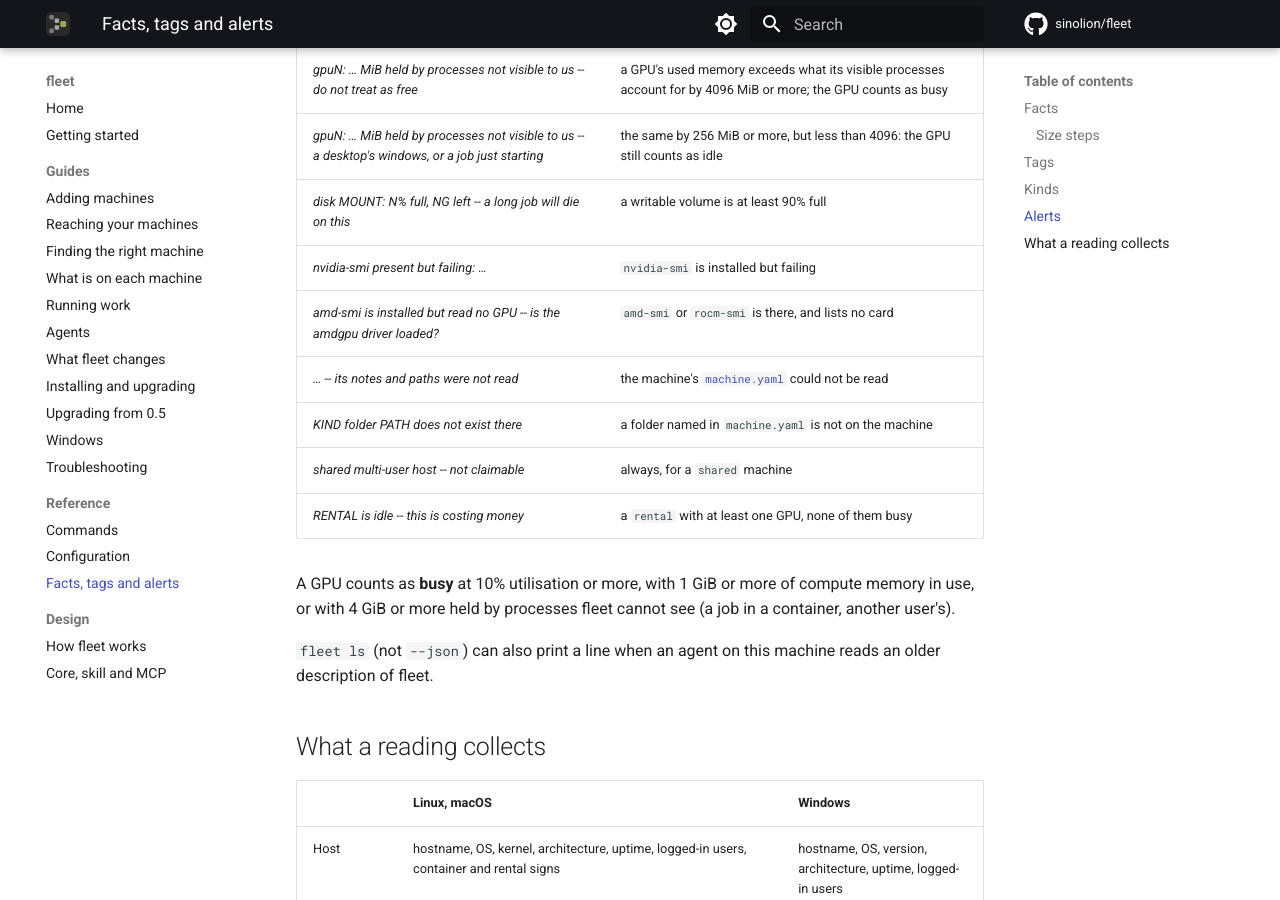
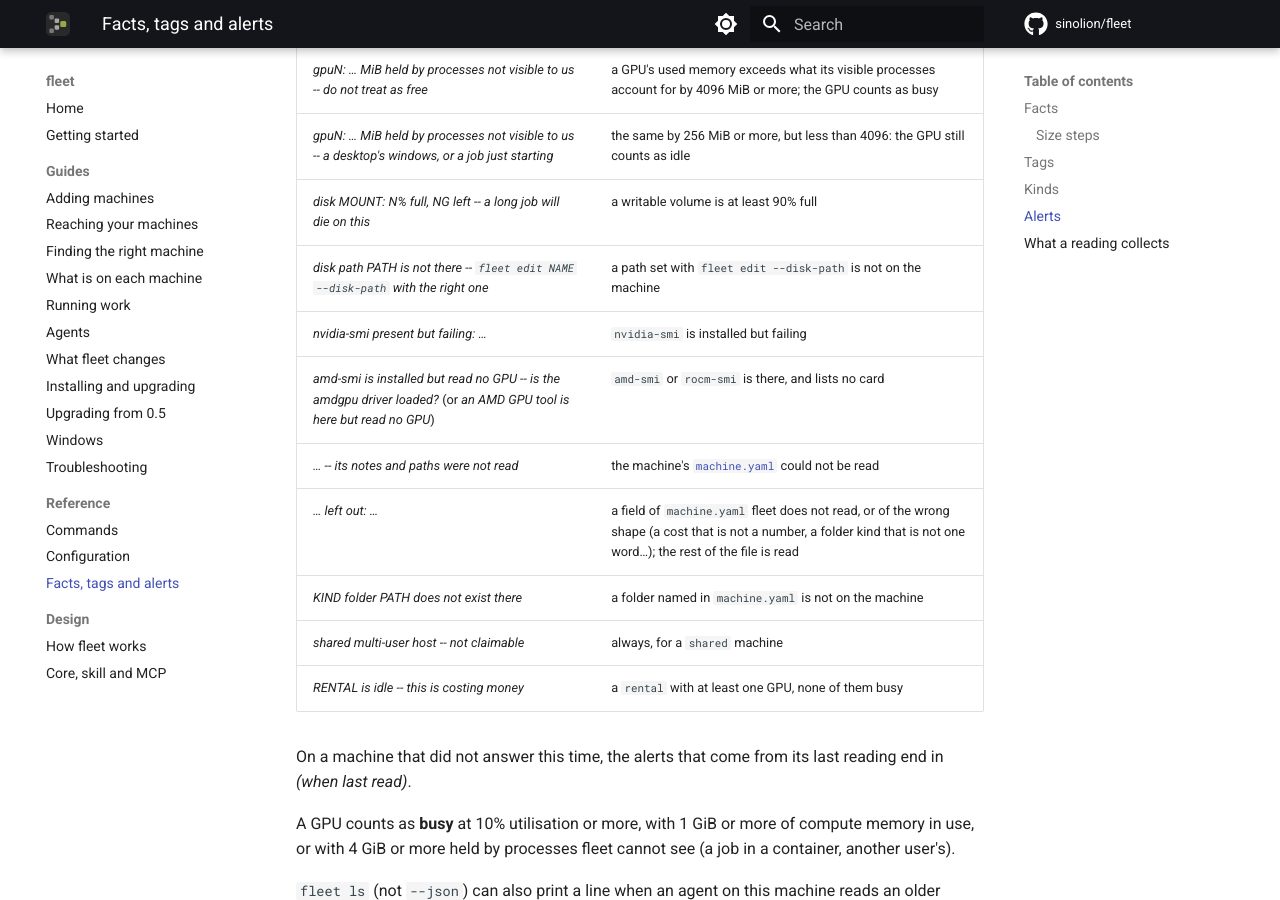
Before and after one commit to lion-zhang/fleet, an MkDocs documentation site: the page built from docs/reference/facts.md, in a window 1280 px wide and 900 px high, scrolled down 2863 px. Built offline with MkDocs 1.6.1 and Material for MkDocs 9.7.7, drawn with Linux system fonts in a browser that asks for light colours; comment, search, counter and statistics services are not loaded.

Commit message:
List every alert in the reference, and match the guides to the two alerts
docs/reference/facts.md says its table is every alert, in order, but three
were missing: "disk path ... is not there", the "(when last read)" ending
on a machine that did not answer, and a machine.yaml field "left out"; the
AMD fallback wording too. find-machines.md still said any hidden VRAM was
not free, and resources.md that show lists jobs "under each GPU". A test
now checks every alert's words are in the reference.

Co-Authored-By: Claude Opus 5.5 <noreply@anthropic.com>

```diff
--- a/docs/reference/facts.md
+++ b/docs/reference/facts.md
@@ -78,12 +78,17 @@ NOTE column. In order:
 | *gpuN: … MiB held by processes not visible to us -- do not treat as free* | a GPU's used memory exceeds what its visible processes account for by 4096 MiB or more; the GPU counts as busy |
 | *gpuN: … MiB held by processes not visible to us -- a desktop's windows, or a job just starting* | the same by 256 MiB or more, but less than 4096: the GPU still counts as idle |
 | *disk MOUNT: N% full, NG left -- a long job will die on this* | a writable volume is at least 90% full |
+| *disk path PATH is not there -- `fleet edit NAME --disk-path` with the right one* | a path set with `fleet edit --disk-path` is not on the machine |
 | *nvidia-smi present but failing: …* | `nvidia-smi` is installed but failing |
-| *amd-smi is installed but read no GPU -- is the amdgpu driver loaded?* | `amd-smi` or `rocm-smi` is there, and lists no card |
+| *amd-smi is installed but read no GPU -- is the amdgpu driver loaded?* (or *an AMD GPU tool is here but read no GPU*) | `amd-smi` or `rocm-smi` is there, and lists no card |
 | *… -- its notes and paths were not read* | the machine's [`machine.yaml`](../guides/resources.md#machineyaml) could not be read |
+| *… left out: …* | a field of `machine.yaml` fleet does not read, or of the wrong shape (a cost that is not a number, a folder kind that is not one word…); the rest of the file is read |
 | *KIND folder PATH does not exist there* | a folder named in `machine.yaml` is not on the machine |
 | *shared multi-user host -- not claimable* | always, for a `shared` machine |
 | *RENTAL is idle -- this is costing money* | a `rental` with at least one GPU, none of them busy |
+
+On a machine that did not answer this time, the alerts that come from its last reading
+end in *(when last read)*.
 
 A GPU counts as **busy** at 10% utilisation or more, with 1 GiB or more of compute
 memory in use, or with 4 GiB or more held by processes fleet cannot see (a job in a
```
Also changed, not shown: docs/guides/find-machines.md (+3 -1 lines), docs/guides/resources.md (+1 -1 lines), 1 other file.
